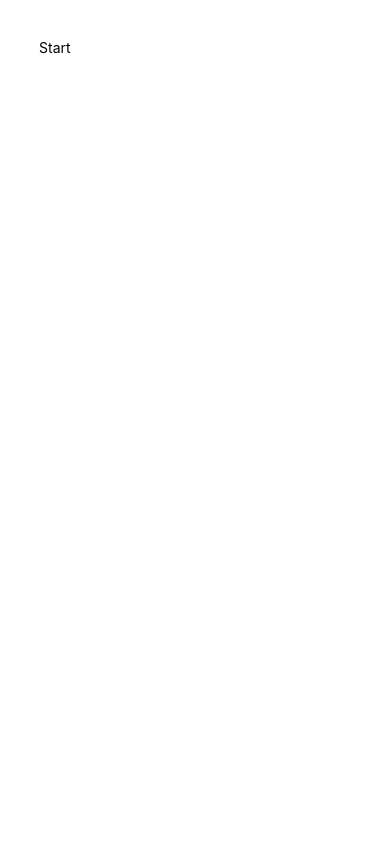
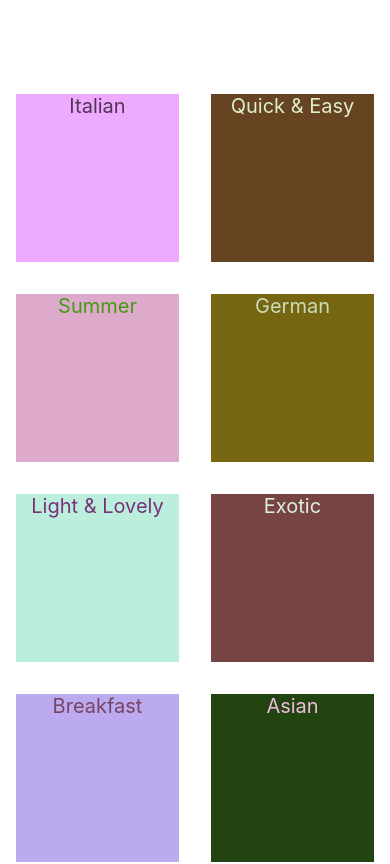
Before and after one commit to AndryFodor/RestaurantMenu, a React Native app: screen / in a window 390 px wide. Shown: the top 864 px of the page. Built offline with nearby package versions, Linux system fonts and the light colour scheme.

Commit message:
Add general main screen displaying

```diff
--- a/App.js
+++ b/App.js
@@ -1,9 +1,10 @@
-import { Platform, SafeAreaView, StyleSheet, Text } from 'react-native';
+import { Platform, SafeAreaView, StyleSheet } from 'react-native';
+import { MenuGridTile } from './screens/MenuGridTile';
 
 export default function App() {
   return (
     <SafeAreaView style={styles.container}>
-      <Text>Start</Text>
+      <MenuGridTile />
     </SafeAreaView>
 
   );
@@ -11,6 +12,6 @@ export default function App() {
 
 const styles = StyleSheet.create({
   container: {
-    margin: Platform.OS ==='ios' ? 0 : '10%'
+    marginTop: Platform.OS ==='ios' ? 0 : '20%'
   },
 });
--- /dev/null
+++ b/components/GridTileItem.js
@@ -0,0 +1,46 @@
+import { Dimensions, Pressable, StyleSheet, Text, View } from "react-native"
+
+let prevColor = '000';
+const generateHexDigit = (exclude) => {
+    // 97 - 102
+    let first = String.fromCharCode(Math.floor(Math.random() * 6 + 97))
+    //49 - 57
+    let second = String.fromCharCode(Math.floor(Math.random() * 9 + 49))
+    if(exclude.charCodeAt() >= 97 && exclude.charCodeAt() <= 102){
+        return second;
+    }else{
+        return first;
+    }
+}
+
+export const GridTileItem = ({title}) => {
+    prevColor = prevColor.split('').map(el => generateHexDigit(el)).join('');
+    let textColor = prevColor.split('').map(el => generateHexDigit(el)).join('');
+    return (
+        <View style={[styles.container, { backgroundColor: `#${prevColor}` }]}>
+            <Pressable>
+                <View style={styles.innerContainer}>
+                    <Text style={[styles.textStyles, { color: `#${textColor}` }]}>{title}</Text>
+                </View>
+            </Pressable>
+        </View>
+    )
+}
+
+const styles = StyleSheet.create({
+    container: {
+        flex: 1,
+        margin: '4%',
+        height: Dimensions.get('window').height / 5,
+        elevation: 4
+    },
+    innerContainer: {
+        height: '100%',
+        justifyContent: 'center',
+        alignItems: 'center',
+        backgroundColor: '#3b6af98'
+    },
+    textStyles: {
+        fontSize: 20
+    }
+})
--- a/data/dummy-data.js
+++ b/data/dummy-data.js
@@ -2,16 +2,16 @@ import Category from '../models/category.js';
 import Meal from '../models/meal.js';
 
 export const CATEGORIES = [
-  new Category('c1', 'Italian', '#f5428d'),
-  new Category('c2', 'Quick & Easy', '#f54242'),
-  new Category('c3', 'Hamburgers', '#f5a442'),
-  new Category('c4', 'German', '#f5d142'),
-  new Category('c5', 'Light & Lovely', '#368dff'),
-  new Category('c6', 'Exotic', '#41d95d'),
-  new Category('c7', 'Breakfast', '#9eecff'),
-  new Category('c8', 'Asian', '#b9ffb0'),
-  new Category('c9', 'French', '#ffc7ff'),
-  new Category('c10', 'Summer', '#47fced')
+  new Category('c1', 'Italian'),
+  new Category('c2', 'Quick & Easy'),
+  new Category('c10', 'Summer'),
+  new Category('c4', 'German'),
+  new Category('c5', 'Light & Lovely'),
+  new Category('c6', 'Exotic'),
+  new Category('c7', 'Breakfast'),
+  new Category('c8', 'Asian'),
+  new Category('c9', 'French'),
+  new Category('c3', 'Hamburgers')
 ];
 
 export const MEALS = [
--- a/models/category.js
+++ b/models/category.js
@@ -1,8 +1,7 @@
 class Category {
-    constructor(id, title, color) {
+    constructor(id, title) {
       this.id = id;
       this.title = title;
-      this.color = color;
     }
   }
 
--- /dev/null
+++ b/screens/MenuGridTile.js
@@ -0,0 +1,22 @@
+import { FlatList, StyleSheet } from "react-native"
+import { CATEGORIES } from "../data/dummy-data"
+import { GridTileItem } from "../components/GridTileItem"
+
+const RenderMethod = (data) => <GridTileItem title={data.item.title}/>
+
+export const MenuGridTile = () => {
+    return (
+        <FlatList
+            data={CATEGORIES}
+            keyExtractor={item => item.id}
+            renderItem={RenderMethod}
+            numColumns={2}
+            style={styles.flatList}
+        />
+    )
+}
+
+const styles = StyleSheet.create({
+    flatList: {
+    }
+})
```
